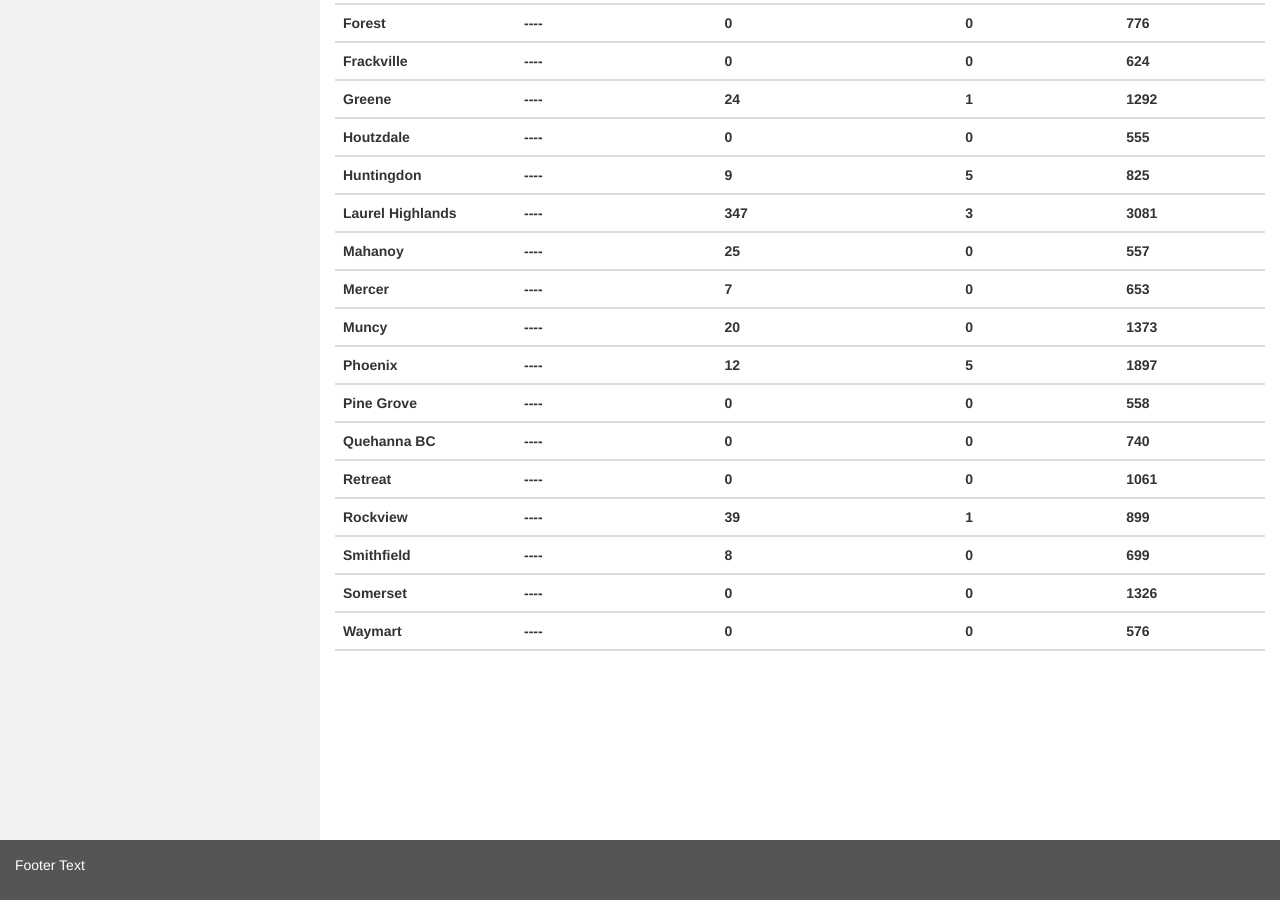
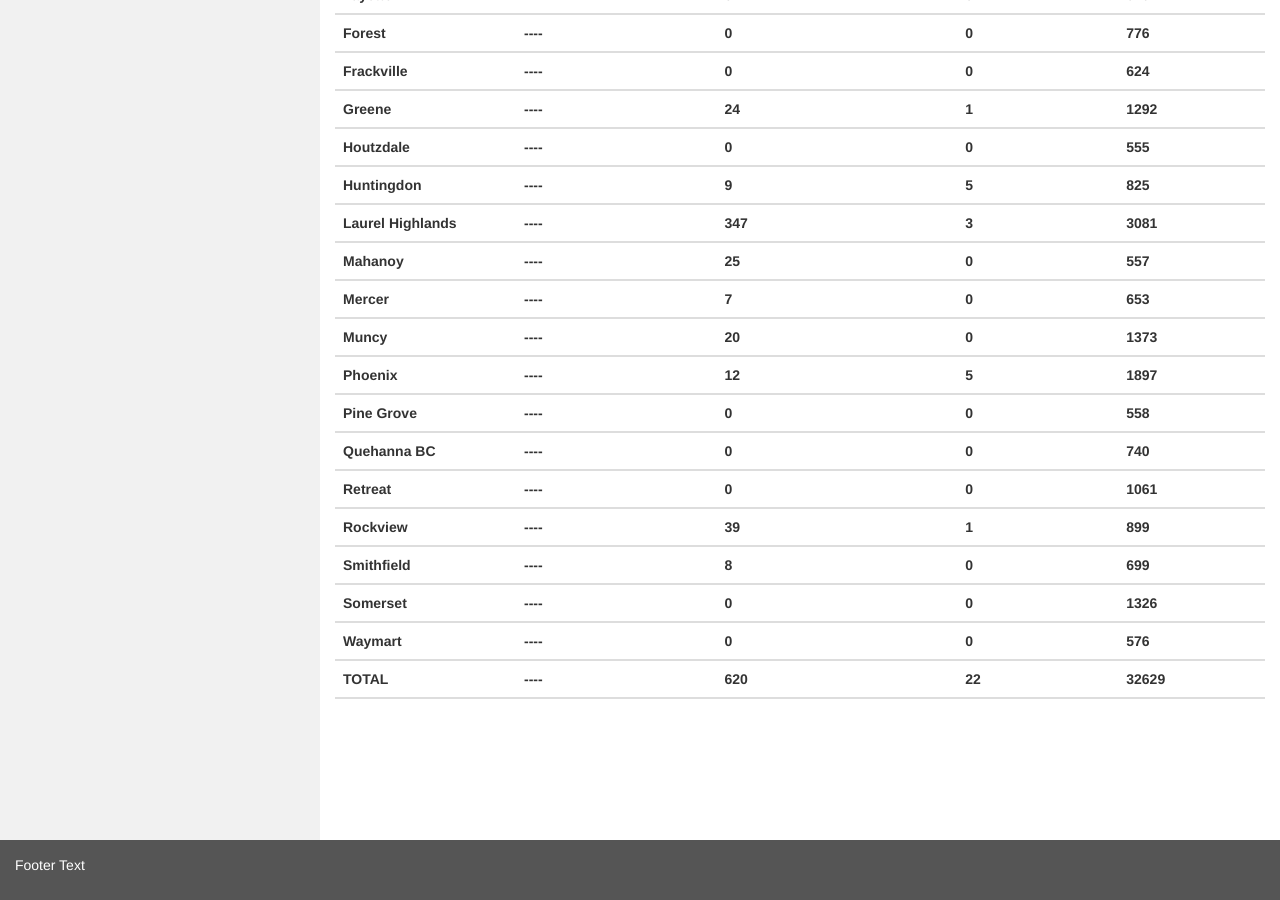
Before and after one commit to jmparelman/PA-SCI_COVID19, a Jekyll site: the page built from index.html, in a window 1280 px wide and 900 px high, scrolled down 660 px. Built offline with Jekyll 4.4.1, drawn with Linux system fonts in a browser that asks for light colours; a script that is not in the unit is left out.

Commit message:
testing header

```diff
--- a/_data/most_recent_inmateData.csv
+++ b/_data/most_recent_inmateData.csv
@@ -24,3 +24,4 @@
 22,699,8,0,Smithfield
 23,1326,0,0,Somerset
 24,576,0,0,Waymart
+0,32629,620,22,TOTAL
--- a/index.html
+++ b/index.html
@@ -19,6 +19,7 @@
   <li>Monthly SCI capacity</li>
 </ul>
 
+<h1>{{site.data.most_recent_inmateData.SCI | where:"SCI","TOTAL"}}</h1>
 
 <table id="SCItable" class="table table-sm" cellspacing="0" width="100%">
     <thead class='thead-dark'>
```
Also changed, not shown: 1 other file.
